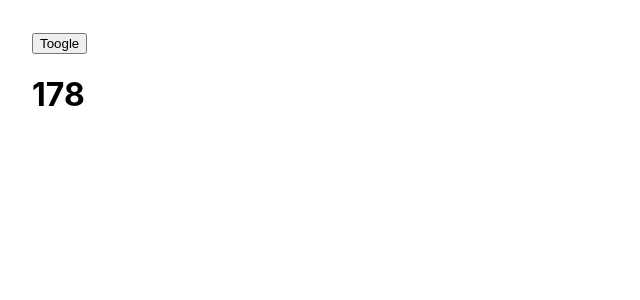
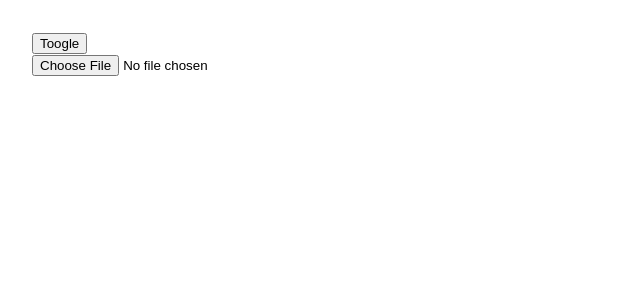
Before and after one commit to huuphuoc100911/tiktok_reacjs, a React (Create React App) app: page / in a window 1280 px wide. Both pictures are taken after a click on the button "Toogle". Shown: the top 300 px of the page, without its empty margins (0-640 px from the left). Built offline with nearby package versions, Linux system fonts and the light colour scheme.

Commit message:
useEffect with preview avatar #6

```diff
--- a/src/Content.js
+++ b/src/Content.js
@@ -1,20 +1,28 @@
 import { useEffect, useState } from "react";
 
 function Content() {
-    const [countdown, setCountDown] = useState(180);
+    const [avatar, setAvatar] = useState();
 
     useEffect(() => {
-        const timer = setInterval(() => {
-            setCountDown((prevState) => prevState - 1);
-            console.log("Countdown...");
-        }, 1000);
+        // Clean Function
+        return () => {
+            avatar && URL.revokeObjectURL(avatar.preview);
+        };
+    }, [avatar]);
 
-        return () => clearInterval(timer);
-    }, []);
+    const handlePreviewAvatar = (e) => {
+        const file = e.target.files[0];
+
+        file.preview = URL.createObjectURL(file);
+        setAvatar(file);
+    };
 
     return (
         <div>
-            <h1>{countdown}</h1>
+            <input type="file" onChange={handlePreviewAvatar} />
+            {avatar && (
+                <img src={avatar.preview} alt="" width="80px" height="80px" />
+            )}
         </div>
     );
 }
```
